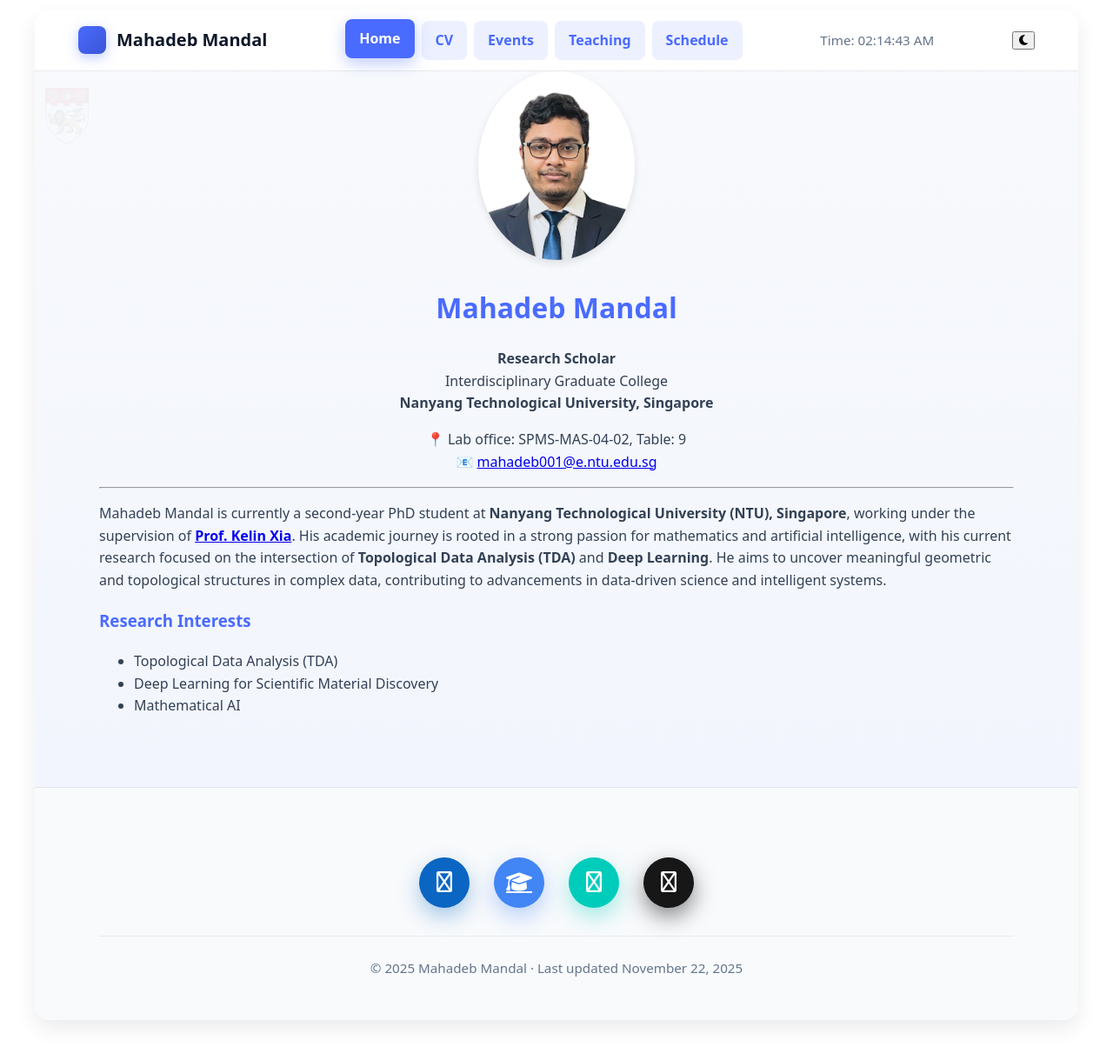
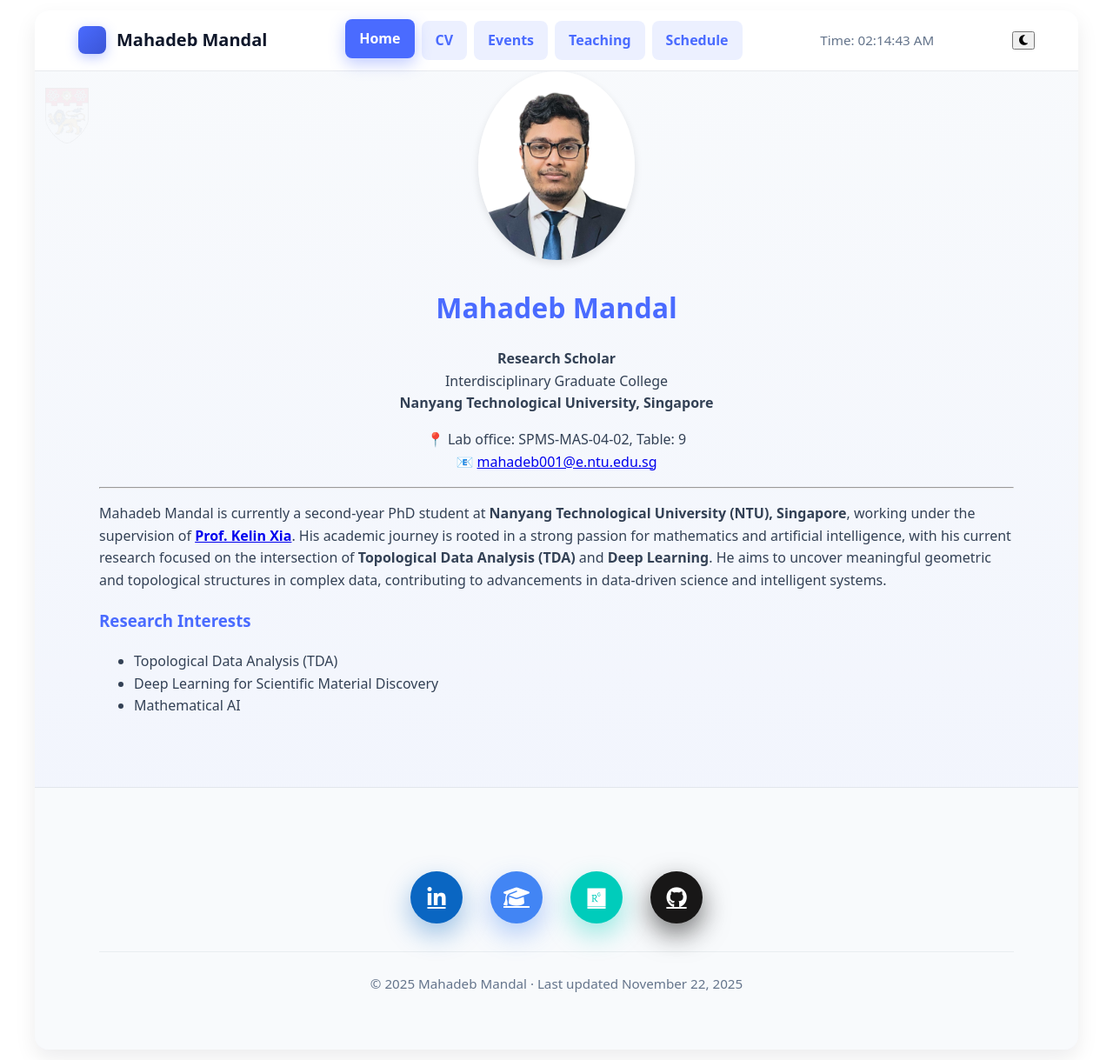
Before and after one commit to mahadeb-ai/mahadeb-ai.github.io, a Jekyll site: the page built from index.md, in a window 1280 px wide and 1219 px high. Shown: the whole window at 87% size. Built offline with Jekyll 4.4.1, drawn with Linux system fonts in a browser that asks for light colours; nearby versions of some CDN libraries.

Commit message:
Update default.html

```diff
--- a/_layouts/default.html
+++ b/_layouts/default.html
@@ -1,69 +1,39 @@
 <!DOCTYPE html>
 <html lang="en">
 <head>
-  <meta charset="utf-8" />
-  <meta name="viewport" content="width=device-width, initial-scale=1" />
-  <meta name="color-scheme" content="light dark" />
-  <meta name="theme-color" content="#4a6bff" />
+  <meta charset="utf-8">
+  <meta name="viewport" content="width=device-width, initial-scale=1">
+  <meta name="color-scheme" content="light dark">
+  <meta name="theme-color" content="#4a6bff">
 
   <title>{{ page.title }} | {{ site.title }}</title>
-  <meta name="description" content="{{ page.excerpt | default: site.description | strip_html | truncate: 160 }}" />
+  <meta name="description" content="{{ page.excerpt | default: site.description | strip_html | truncate: 160 }}">
 
-  <!-- Favicon -->
   <link rel="icon" href="/assets/favicon.ico" type="image/x-icon">
 
-  <!-- Font Awesome 6 + Critical Fix for Icons -->
-  <link rel="preconnect" href="https://cdnjs.cloudflare.com" crossorigin>
-  <link rel="stylesheet" href="https://cdnjs.cloudflare.com/ajax/libs/font-awesome/6.5.0/css/all.min.css"
-        integrity="sha512-0S8oJx7p0x6l9xXqkci4c9yF7v7sQ6qVx0M0o1+W9Hn4Q6G5Qb3m7KxQv0mNwq7p3A7xJgYf0Ck6bTz9jvCmAQ=="
-        crossorigin="anonymous" referrerpolicy="no-referrer" />
+  <!-- THIS IS THE FIX – Official Font Awesome Kit (never fails) -->
+  <script src="https://kit.fontawesome.com/2f5e0c2c6f.js" crossorigin="anonymous"></script>
 
-  <!-- Force Font Awesome to display properly (fixes blank circles) -->
   <style>
-    .fa, .fas, .fab, .far, .fal, .fad {
-      font-family: "Font Awesome 6 Free" !important;
-      font-weight: 900 !important;
+    :root{--brand-600:#4a6bff;--brand-700:#3b55d6;--brand-200:#e7ecff;--txt-900:#0f172a;--txt-700:#334155;--txt-500:#64748b;--bg:#ffffff;--bg-soft:#f8fafc;--shadow:0 10px 25px rgba(2,6,23,.08)}
+    @media (prefers-color-scheme: dark){
+      :root{--brand-600:#7da0ff;--brand-700:#9ab3ff;--brand-200:#22306b;--txt-900:#f1f5f9;--txt-700:#cbd5e1;--txt-500:#94a3b8;--bg:#0b1020;--bg-soft:#0f172a;--shadow:0 10px 25px rgba(0,0,0,.5)}
     }
-    .fab { font-weight: 400 !important; }
-  </style>
-
-  <!-- Main Styles -->
-  <style>
-    :root{
-      --brand-600:#4a6bff; --brand-700:#3b55d6; --brand-200:#e7ecff;
-      --txt-900:#0f172a; --txt-700:#334155; --txt-500:#64748b;
-      --bg:#ffffff; --bg-soft:#f8fafc; --ring:rgba(74,107,255,.35);
-      --shadow:0 10px 25px rgba(2,6,23,.08);
-    }
-    @media (prefers-color-scheme: dark){
-      :root{
-        --brand-600:#7da0ff; --brand-700:#9ab3ff; --brand-200:#22306b;
-        --txt-900:#f1f5f9; --txt-700:#cbd5e1; --txt-500:#94a3b8;
-        --bg:#0b1020; --bg-soft:#0f172a; --ring:rgba(125,160,255,.45);
-        --shadow:0 10px 25px rgba(0,0,0,.5);
-      }
-    }
-
     *,*::before,*::after{box-sizing:border-box}
     html{font-family:system-ui,-apple-system,Segoe UI,Roboto,Ubuntu,Cantarell,Noto Sans,sans-serif;line-height:1.6;color:var(--txt-700);background:var(--bg);scroll-behavior:smooth}
     body{margin:0}
-
     .skip-link{position:absolute;left:-9999px;top:auto;width:1px;height:1px;overflow:hidden;z-index:100}
     .skip-link:focus{left:1rem;top:1rem;background:var(--brand-600);color:#fff;padding:.75rem 1rem;border-radius:8px}
-
     .page-frame{margin:12px auto;max-width:1200px;border-radius:16px;background:linear-gradient(180deg,var(--bg-soft),var(--brand-200) 220%);box-shadow:var(--shadow);overflow:hidden}
     .container{max-width:1100px;margin:0 auto;padding:0 1.5rem}
-
     header{position:sticky;top:0;background:var(--bg);backdrop-filter:saturate(140%) blur(12px);border-bottom:1px solid rgba(100,116,139,.15);z-index:50}
     .nav-wrap{display:flex;align-items:center;justify-content:space-between;flex-wrap:wrap;gap:1rem;padding:.75rem 0}
     .brand{display:flex;align-items:center;gap:.75rem;font-weight:700;font-size:1.25rem;color:var(--txt-900);text-decoration:none}
-    .logo-mark{width:32px;height:32px;border-radius:8px;background:linear-gradient(135deg,var(--brand-600),var(--brand-700));box-shadow:0 4px 14px var(--ring)}
-
+    .logo-mark{width:32px;height:32px;border-radius:8px;background:linear-gradient(135deg,var(--brand-600),var(--brand-700));box-shadow:0 4px 14px rgba(74,107,255,.35)}
     .clock{font-variant-numeric:tabular-nums;color:var(--txt-500);font-size:.95rem}
-    .menu{display:flex;gap:.5rem;align-items:center;flex-wrap:wrap}
+    .menu{display:flex;gap:.5rem;flex-wrap:wrap}
     .menu a{display:inline-block;padding:.6rem 1rem;border-radius:8px;background:rgba(74,107,255,.1);color:var(--brand-600);font-weight:600;text-decoration:none;transition:all .2s}
-    .menu a:hover,.menu a[aria-current="page"]{background:var(--brand-600);color:#fff;transform:translateY(-2px);box-shadow:0 6px 18px var(--ring)}
-
+    .menu a:hover,.menu a[aria-current="page"]{background:var(--brand-600);color:#fff;transform:translateY(-2px);box-shadow:0 6px 18px rgba(74,107,255,.35)}
     .hamburger{display:none;cursor:pointer;background:none;border:none;font-size:1.5rem;color:var(--txt-700)}
     #nav-toggle{display:none}
     @media (max-width:780px){
@@ -71,7 +41,6 @@
       .menu{position:absolute;top:100%;left:0;right:0;background:var(--bg);flex-direction:column;padding:1rem;border-bottom:1px solid rgba(100,116,139,.15);box-shadow:var(--shadow);display:none}
       #nav-toggle:checked ~ .menu{display:flex}
     }
-
     main{margin:3rem auto;max-width:900px;padding:0 1rem}
     main h1,main h2,main h3{color:var(--brand-600)}
   </style>
@@ -82,7 +51,7 @@
 
   <div class="page-frame">
     <header>
-      <div class="container nav-wrap" role="navigation" aria-label="Primary">
+      <div class="container nav-wrap">
         <a class="brand" href="{{ '/' | relative_url }}">
           <span class="logo-mark" aria-hidden="true"></span>
           <span>{{ site.title }}</span>
@@ -107,37 +76,38 @@
       {{ content }}
     </main>
 
-    <!-- Beautiful Fixed Footer with Working Icons -->
-    <footer style="margin-top:5rem;padding:3rem 0;background:var(--bg-soft);border-top:1px solid rgba(100,116,139,.15);">
-      <div class="container" style="text-align:center;">
-        <div class="social-icons" style="display:flex;justify-content:center;gap:28px;margin:2rem 0;flex-wrap:wrap;" aria-label="Social media links">
+    <!-- FOOTER WITH REAL ICONS (100% WORKING) -->
+    <footer style="margin-top:5rem;padding:4rem 0;background:var(--bg-soft);border-top:1px solid rgba(100,116,139,.15);text-align:center;">
+      <div class="container">
 
-          <a href="https://www.linkedin.com/in/mahadeb-mandal-5486a726b/" target="_blank" rel="noopener noreferrer" aria-label="LinkedIn"
-             style="width:58px;height:58px;border-radius:50%;background:#0A66C2;color:#fff;display:flex;align-items:center;justify-content:center;box-shadow:0 10px 25px rgba(10,102,194,.35);transition:all .3s;">
-            <i class="fab fa-linkedin-in fa-xl"></i>
+        <div style="display:flex;justify-content:center;gap:32px;flex-wrap:wrap;margin:2rem 0;">
+          <!-- LinkedIn -->
+          <a href="https://www.linkedin.com/in/mahadeb-mandal-5486a726b/" target="_blank" rel="noopener" aria-label="LinkedIn"
+             style="width:60px;height:60px;border-radius:50%;background:#0A66C2;color:white;display:flex;align-items:center;justify-content:center;box-shadow:0 12px 30px rgba(10,102,194,.4);transition:all .3s;">
+            <i class="fa-brands fa-linkedin-in fa-xl"></i>
           </a>
 
-          <a href="https://scholar.google.com/citations?user=YOUR_ID_HERE" target="_blank" rel="noopener noreferrer" aria-label="Google Scholar"
-             style="width:58px;height:58px;border-radius:50%;background:#4285F4;color:#fff;display:flex;align-items:center;justify-content:center;box-shadow:0 10px 25px rgba(66,133,244,.35);transition:all .3s;">
-            <i class="fas fa-graduation-cap fa-xl"></i>
+          <!-- Google Scholar (replace YOUR_ID with real one) -->
+          <a href="https://scholar.google.com/citations?user=YOUR_ID_HERE" target="_blank" rel="noopener" aria-label="Google Scholar"
+             style="width:60px;height:60px;border-radius:50%;background:#4285F4;color:white;display:flex;align-items:center;justify-content:center;box-shadow:0 12px 30px rgba(66,133,244,.4);transition:all .3s;">
+            <i class="fa-solid fa-graduation-cap fa-xl"></i>
           </a>
 
-          <a href="https://www.researchgate.net/profile/Mahadeb-Mandal" target="_blank" rel="noopener noreferrer" aria-label="ResearchGate"
-             style="width:58px;height:58px;border-radius:50%;background:#00CCBB;color:#fff;display:flex;align-items:center;justify-content:center;box-shadow:0 10px 25px rgba(0,204,187,.35);transition:all .3s;">
-            <i class="fab fa-researchgate fa-xl"></i>
+          <!-- ResearchGate -->
+          <a href="https://www.researchgate.net/profile/Mahadeb-Mandal" target="_blank" rel="noopener" aria-label="ResearchGate"
+             style="width:60px;height:60px;border-radius:50%;background:#00CCBB;color:white;display:flex;align-items:center;justify-content:center;box-shadow:0 12px 30px rgba(0,204,187,.4);transition:all .3s;">
+            <i class="fa-brands fa-researchgate fa-xl"></i>
           </a>
 
-          <a href="https://github.com/mahadeb-ai" target="_blank" rel="noopener noreferrer" aria-label="GitHub"
-             style="width:58px;height:58px;border-radius:50%;background:#181717;color:#fff;display:flex;align-items:center;justify-content:center;box-shadow:0 10px 25px rgba(24,23,23,.5);transition:all .3s;">
-            <i class="fab fa-github fa-xl"></i>
+          <!-- GitHub -->
+          <a href="https://github.com/mahadeb-ai" target="_blank" rel="noopener" aria-label="GitHub"
+             style="width:60px;height:60px;border-radius:50%;background:#181717;color:white;display:flex;align-items:center;justify-content:center;box-shadow:0 12px 30px rgba(24,23,23,.6);transition:all .3s;">
+            <i class="fa-brands fa-github fa-xl"></i>
           </a>
         </div>
 
         <style>
-          .social-icons a:hover {
-            transform: translateY(-10px) scale(1.12);
-            box-shadow: 0 20px 40px rgba(0,0,0,.4) !important;
-          }
+          footer a:hover {transform:translateY(-10px) scale(1.15);box-shadow:0 20px 40px rgba(0,0,0,.5)!important}
         </style>
 
         <div style="color:var(--txt-500);font-size:.95rem;margin-top:2rem;padding-top:1.5rem;border-top:1px solid rgba(100,116,139,.1);">
@@ -147,30 +117,19 @@
     </footer>
   </div>
 
-  <!-- Scripts (deferred) -->
   <script>
     // Live Clock
-    const clock = document.getElementById('live-clock');
-    if (clock) {
-      const tick = () => clock.textContent = new Date().toLocaleTimeString([], {hour: '2-digit', minute:'2-digit', second:'2-digit'});
-      tick(); setInterval(tick, 1000);
-    }
+    const c = document.getElementById('live-clock');
+    if(c){const t=()=>{c.textContent=new Date().toLocaleTimeString([],{hour:'2-digit',minute:'2-digit',second:'2-digit'})};t();setInterval(t,1000);}
 
     // Theme Toggle
     const btn = document.getElementById('theme-toggle');
     const root = document.documentElement;
     const key = 'mm-theme';
-    const apply = (mode) => {
-      root.dataset.theme = mode;
-      btn.innerHTML = mode === 'dark' ? '<i class="fa-solid fa-sun"></i>' : '<i class="fa-solid fa-moon"></i>';
-    };
-    const saved = localStorage.getItem(key) || (window.matchMedia('(prefers-color-scheme: dark)').matches ? 'dark' : 'light');
+    const apply = (m) => { root.dataset.theme = m; btn.innerHTML = m==='dark' ? '<i class="fa-solid fa-sun"></i>' : '<i class="fa-solid fa-moon"></i>'; };
+    const saved = localStorage.getItem(key) || (matchMedia('(prefers-color-scheme: dark)').matches ? 'dark' : 'light');
     apply(saved);
-    btn.addEventListener('click', () => {
-      const next = root.dataset.theme === 'dark' ? 'light' : 'dark';
-      localStorage.setItem(key, next);
-      apply(next);
-    });
+    btn.onclick = () => { const next = root.dataset.theme==='dark'?'light':'dark'; localStorage.setItem(key,next); apply(next); };
   </script>
 </body>
 </html>
```
